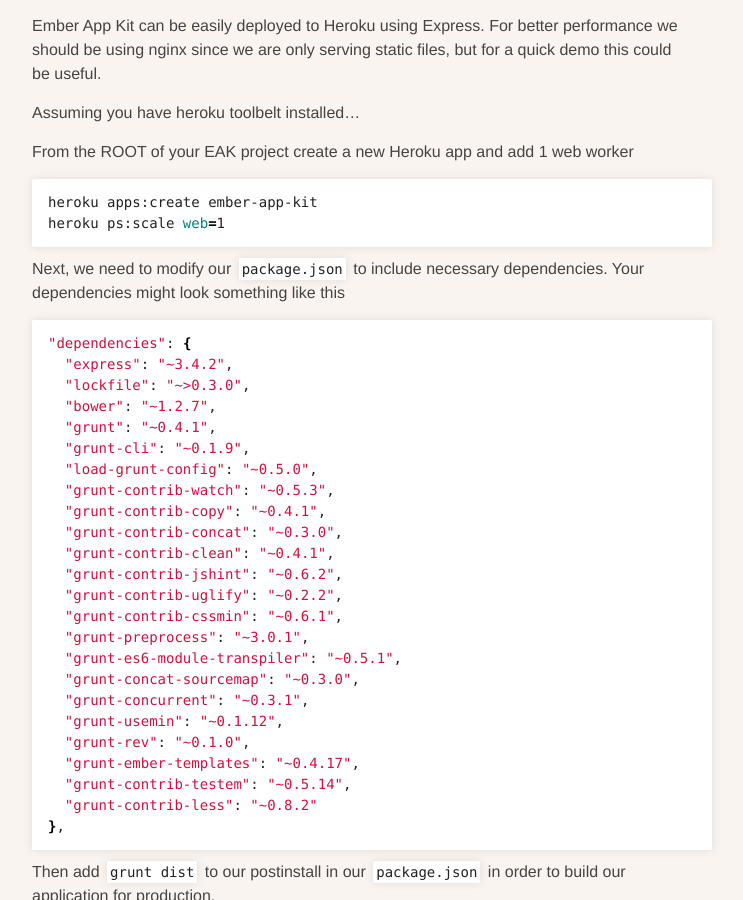
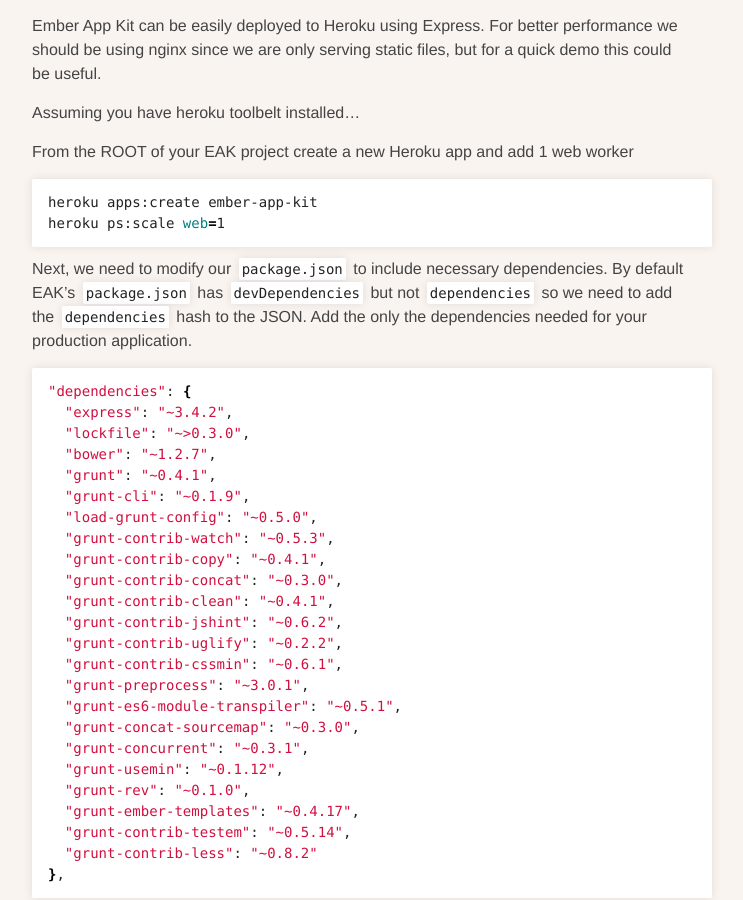
Before and after one commit to stefanpenner/ember-app-kit, a Jekyll site: the page built from guides/deployment.md, in a window 1280 px wide and 900 px high, scrolled down 512 px. Shown: the whole window, without its empty margins (418-1161 px from the left). Built offline with Jekyll 4.4.1, drawn with Linux system fonts in a browser that asks for light colours.

Commit message:
Added comment about dependencies vs devDependencies to the deployment docs

```diff
--- a/guides/deployment.md
+++ b/guides/deployment.md
@@ -25,8 +25,8 @@
 heroku ps:scale web=1
 {% endhighlight %}
 
-Next, we need to modify our `package.json` to include necessary dependencies.
-Your dependencies might look something like this
+Next, we need to modify our `package.json` to include necessary dependencies.  By default EAK's `package.json` has `devDependencies` but not `dependencies` so we need to add the `dependencies` hash to the JSON.
+Add the only the dependencies needed for your production application.
 {% highlight sh %}
 "dependencies": {
   "express": "~3.4.2",
```
